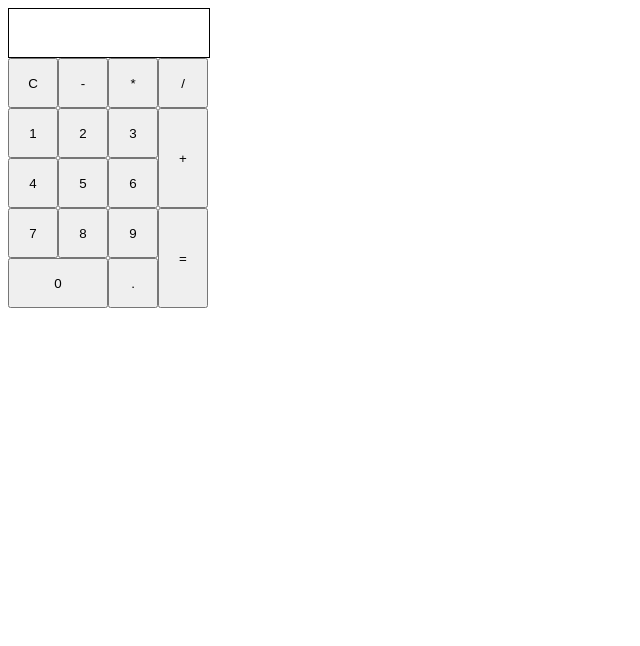
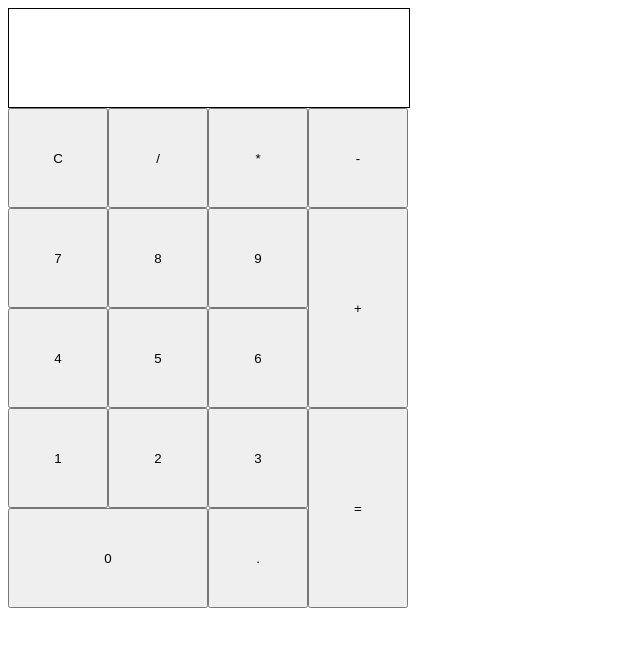
Before and after one commit to SemiSentientFungus/TOP_Calculator, a plain HTML site: page index.html in a window 1280 px wide. Shown: the whole page, without its empty margins (0-640 px from the left). Drawn offline with Linux system fonts and the light colour scheme.

Commit message:
add button functionality to numpad

```diff
--- a/index.html
+++ b/index.html
@@ -3,36 +3,34 @@
 <head>
     <meta charset="UTF 8">
     <meta http eqbutton="X UA Compatible" content="IE=edge">
-    <meta name="viewport" content="width=device width, initial scale=1.0">
-    <script src="script.js"></script>
+    <meta name="viewport" content="width=device-width, initial-scale=1.0">
+    <script src="script.js" defer></script>
     <link rel="stylesheet" href="style.css">
     <title>Calculator</title>
 
 </head>
 <body>
     <div id="container">
-        <div id="text">
-
-        </div>
+        <div id="text"></div>
         <div id="write">
             <div id="numpad">
                 <button class="function clear">C</button>
-                <button class="function subtract">-</button>
+                <button class="function divide">/</button>
                 <button class="function multiply">*</button>
+                <button class="num 7">7</button>
+                <button class="num 8">8</button>
+                <button class="num 9">9</button>
+                <button class="num 4">4</button>
+                <button class="num 5">5</button>
+                <button class="num 6">6</button>
                 <button class="num 1">1</button>
                 <button class="num 2">2</button>
                 <button class="num 3">3</button>
-                <button class="num 4">4</button>
-                <button class="num 5">5</button>
-                <button class="num 6">6</button>
-                <button class="num 7">7</button>
-                <button class="num 8">8</button>
-                <button class="num 9">9</button>
-                <button class="num nine">0</button>
+                <button class="num zero">0</button>
                 <button class="num decimal">.</button>
             </div>
             <div id="functions">
-                <button class="function divide">/</button>
+                <button class="function subtract">-</button>
                 <button class="function add">+</button>
                 <button class="function operate">=</button>
             </div>
--- a/script.js
+++ b/script.js
@@ -1,7 +1,12 @@
 //calling code:
-let sum = 0;
-operate("ivide", 2, 100);
-console.log(sum);
+let sum = '';
+const numPad = document.querySelectorAll(".num");
+numPad.forEach((numPad) => {
+    numPad.addEventListener('click', () => {
+        sum += numPad.textContent;
+        console.log(sum);
+    });
+});
 //functions
 
 function add(num1, num2){
--- a/style.css
+++ b/style.css
@@ -1,12 +1,11 @@
 #container{
     display: flex;
     flex-direction: column;
-    height: 300px;
 }
 
 #text{
-    width: 200px;
-    height: 48px;
+    width: 400px;
+    height: 98px;
     border: 1px solid black;
 }
 
@@ -16,32 +15,33 @@
 }
 
 #numpad{
-    width: 150px;
-    height: 250px;
+    width: 300px;
+    height: 100px;
     display: flex;
     flex-wrap: wrap;
 }
 
 .num{
-    width: 50px;
-    height: 50px;
+    width: 100px;
+    height: 100px;
 }
-.num.nine{
-    width: 100px;
+.num.zero{
+    width: 200px;
 }
+
 #functions{
     display: flex;
     flex-direction: column;
 }
 
 .function{
-    width: 50px;
-    height: 50px;
+    width: 100px;
+    height: 100px;
 }
 
 .function.add{
-    height: 100px;
+    height: 200px;
 }
 .function.operate{
-    height: 100px;
+    height: 200px;
 }
```
